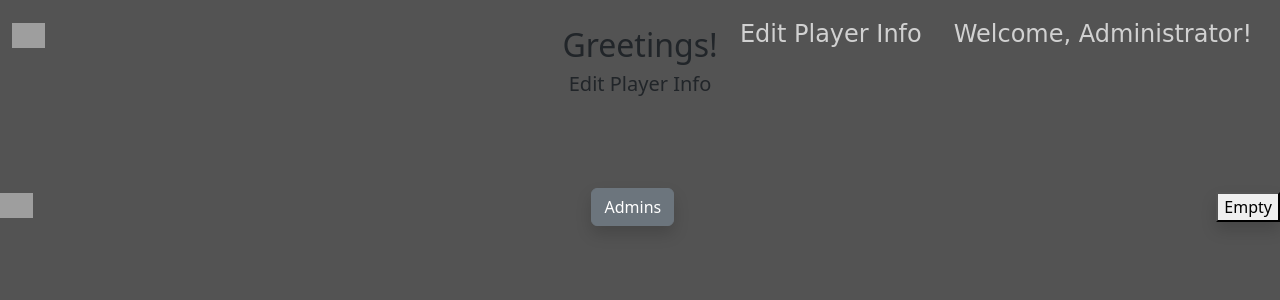
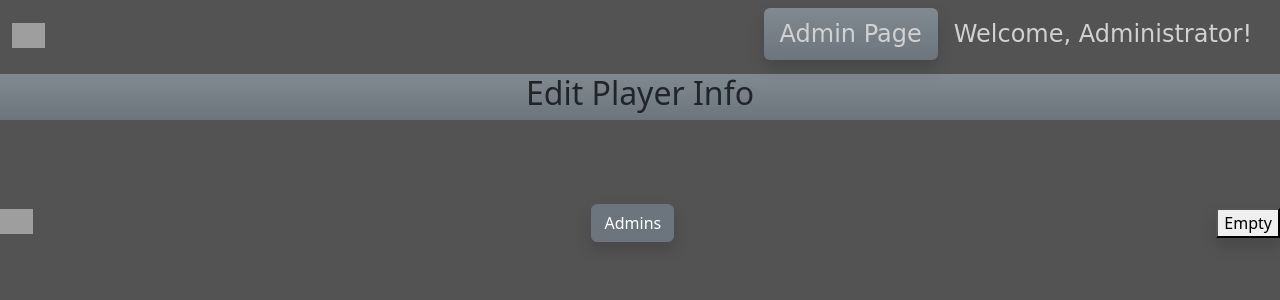
Before and after one commit to seanthewonderful/oncoor_sample, a Flask app: page /edit_player in a window 1280 px wide. Shown: the top 300 px of the page. Run offline with Flask 2, Linux system fonts and the light colour scheme; data that the repository does not hold is empty; parts of the project's set-up code (start-up, migrations or seed data) failed here and were passed over; some libraries are stand-ins or nearby versions; some web fonts are replaced; grey boxes are pictures that could not be loaded.

Commit message:
enabled player edits

```diff
--- a/src/__init__.py
+++ b/src/__init__.py
@@ -175,6 +175,29 @@ def delete_shop_item():
 @app.endpoint("edit_player")
 @app.route("/edit_player", methods=["GET", "POST"])
 def edit_player():
+    if request.method == "POST":
+        try:
+            print(request.form['player_'])
+        except:
+            player = Player.query.get(request.form['player_id'])
+            player.first_name = request.form['first_name']
+            player.last_name = request.form['last_name']
+            player.school = request.form['school']
+            player.sport = request.form['sport']
+            player.position = request.form['position']
+            player.img1_url = request.form['img1_url']
+            player.img2_url = request.form['img2_url']
+            db.session.commit()
+            db.session.close()
+            flash("Changed made", category="success")
+            return redirect(url_for('edit_player'))
+        else:
+            player = Player.query.get(request.form['player_'])
+            db.session.delete(player)
+            db.session.commit()
+            db.session.close()
+            flash("Player deleted", category="danger")
+            return redirect(url_for('edit_player'))
     return render_template('edit_player.html', players=Player.query.all())
 
 
--- a/src/static/css/styles.css
+++ b/src/static/css/styles.css
@@ -39,12 +39,12 @@ div {
     border-bottom: 1px solid #FFFFFF;
     border-bottom-color: rgba(255,255,255,0.35);
     display: inline-block;
-	background-image: linear-gradient(rgb(240, 240, 240) 28%,
+	/* background-image: linear-gradient(rgb(240, 240, 240) 28%,
                                     rgb(31, 31, 31) 40%,
                                     rgb(223, 223, 223) 54%);
 	text-align: center;
 	-webkit-background-clip:text;
-	-webkit-text-fill-color: transparent;
+	-webkit-text-fill-color: transparent; */
 }
 .jumbotron .overlay {
     background-color: rgb(86, 86, 86);
@@ -370,9 +370,9 @@ div {
     overflow: hidden;
 }
 
-input, textarea {
+/* input, textarea {
     box-shadow: 0px 0px 15px rgb(0, 99, 156);
-}
+} */
 .staples-center {
     background: no-repeat center fixed url(https://i.pinimg.com/originals/c4/a2/bc/c4a2bcb08f726e4825e81f47b383e4e1.jpg);
     height: 600px;
--- a/src/templates/edit_player.html
+++ b/src/templates/edit_player.html
@@ -4,7 +4,13 @@
 
 {% block content %}
 
-<div class="container-fluid">
+
+<div class="d-flex row mt-5">
+    <div class="container bg-secondary bg-gradient" style="margin: 2% 0; text-align: center;">
+        <h2>Edit Player Info</h2>
+    </div>
+
+    <div class="container">
         {% with messages = get_flashed_messages(with_categories=true) %}
             {% if messages %}
                 {% for category, message in messages %}
@@ -14,12 +20,6 @@
                 {% endfor %}
             {% endif %}
         {% endwith %}
-</div>
-
-<div class="d-flex row">
-    <div style="margin: 2% 0; text-align: center;">
-        <h2>Greetings!</h2>
-        <h5>Edit Player Info</h5>
     </div>
 
     <div class="container row m-4">
@@ -42,35 +42,35 @@
                         <button type="button" class="btn-close" data-bs-dismiss="modal" aria-label="Close"></button>
                     </div>
                     <div class="modal-body">
-                        <form class="" method="post" action="#">
+                        <form class="" method="post" action="{{ url_for('edit_player') }}">
                             <input type="hidden" name="csrf_token" value="{{ csrf_token() }}">
-                            <input type="hidden" name="rest_id" value="{{ player.id }}">
+                            <input type="hidden" name="player_id" value="{{ player.id }}">
                             <div class="form-floating py-1">
-                                <input type="text" class="form-control shadow-none" id="floatingInputValue" placeholder="First Name" value="{{ player.first_name }}">
+                                <input type="text" class="form-control" id="floatingInputValue" name="first_name" value="{{ player.first_name }}">
                                 <label for="floatingInputValue">First Name</label>
                             </div>
                             <div class="form-floating py-1">
-                                <input type="text" class="form-control shadow-none" id="floatingInputValue" placeholder="Last Name" value="{{ player.last_name }}">
+                                <input type="text" class="form-control" id="floatingInputValue" name="last_name" value="{{ player.last_name }}">
                                 <label for="floatingInputValue">Last Name</label>
                             </div>
                             <div class="form-floating py-1">
-                                <input type="text" class="form-control shadow-none" id="floatingInputValue" placeholder="Last Name" value="{{ player.school }}">
+                                <input type="text" class="form-control" id="floatingInputValue" name="school" value="{{ player.school }}">
                                 <label for="floatingInputValue">School</label>
                             </div>
                             <div class="form-floating py-1">
-                                <input type="text" class="form-control shadow-none" id="floatingInputValue" placeholder="Last Name" value="{{ player.sport }}">
+                                <input type="text" class="form-control" id="floatingInputValue" name="sport" value="{{ player.sport }}">
                                 <label for="floatingInputValue">Sport</label>
                             </div>
                             <div class="form-floating py-1">
-                                <input type="text" class="form-control shadow-none" id="floatingInputValue" placeholder="Last Name" value="{{ player.position }}">
+                                <input type="text" class="form-control" id="floatingInputValue" name="position" value="{{ player.position }}">
                                 <label for="floatingInputValue">Position</label>
                             </div>
                             <div class="form-floating py-1">
-                                <input type="text" class="form-control shadow-none" id="floatingInputValue" placeholder="Last Name" value="{{ player.img1_url }}">
+                                <input type="text" class="form-control" id="floatingInputValue" name="img1_url" value="{{ player.img1_url }}">
                                 <label for="floatingInputValue">Image #1 URL</label>
                             </div>
                             <div class="form-floating py-1">
-                                <input type="text" class="form-control shadow-none" id="floatingInputValue" placeholder="Last Name" value="{{ player.img2_url }}">
+                                <input type="text" class="form-control" id="floatingInputValue" name="img2_url" value="{{ player.img2_url }}">
                                 <label for="floatingInputValue">Image #2 URL</label>
                             </div>
 
@@ -95,9 +95,9 @@
                     This player data will be permanently erased.
                 </div>
                 <div class="modal-footer">
-                    <form class="" method="post" action="#">
+                    <form class="" method="post" action="{{ url_for('edit_player') }}">
                     <input type="hidden" name="csrf_token" value="{{ csrf_token() }}">
-                    <input type="hidden" name="" value="">
+                    <input type="hidden" name="player_" value="{{ player.id }}">
                     <button type="button" class="btn btn-secondary" data-bs-dismiss="modal">Cancel</button>
                     <input type="submit" name="submit_delete" value="Yes, Delete" class="btn btn-danger"></input>
                     </form>
--- a/src/templates/navbar.html
+++ b/src/templates/navbar.html
@@ -29,10 +29,19 @@
               <a class="nav-link" href="{{ url_for('home', _anchor='staples') }}">Contact Us!</a>
             </li>
 
-            {% elif (request.url_rule.endpoint == 'admin') or (request.url_rule.endpoint == 'edit_player') %}
+            {% elif request.url_rule.endpoint == 'admin' %}
 
             <li class="nav-item">
-              <a class="nav-link" href="{{ url_for('edit_player') }}">Edit Player Info</a>
+              <a class="nav-link shadow bg-secondary bg-gradient" href="{{ url_for('edit_player') }}">Edit Player Info</a>
+            </li>
+            <li class="nav-item">
+              <a class="nav-link" href="#">Welcome, Administrator!</a>
+            </li>
+
+            {% elif request.url_rule.endpoint == 'edit_player' %}
+
+            <li class="nav-item">
+              <a class="nav-link shadow bg-secondary bg-gradient" href="{{ url_for('admin') }}">Admin Page</a>
             </li>
             <li class="nav-item">
               <a class="nav-link" href="#">Welcome, Administrator!</a>
```
Lines whose indentation alone changed are shown as unchanged.
